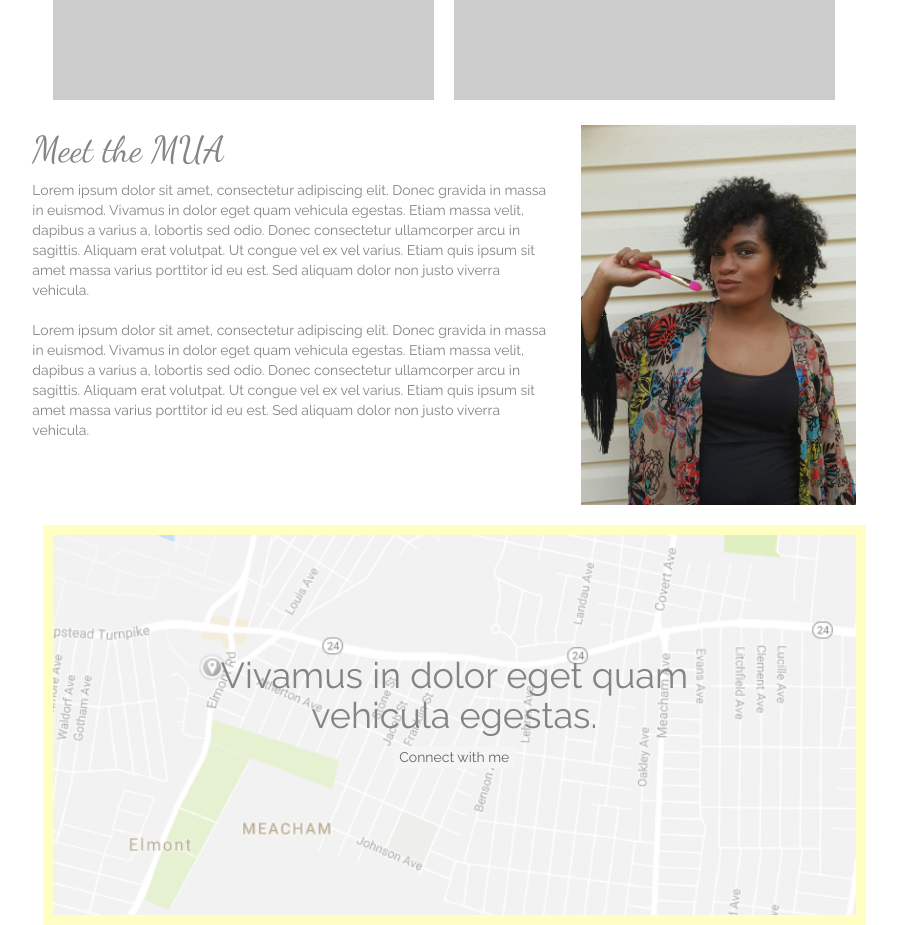
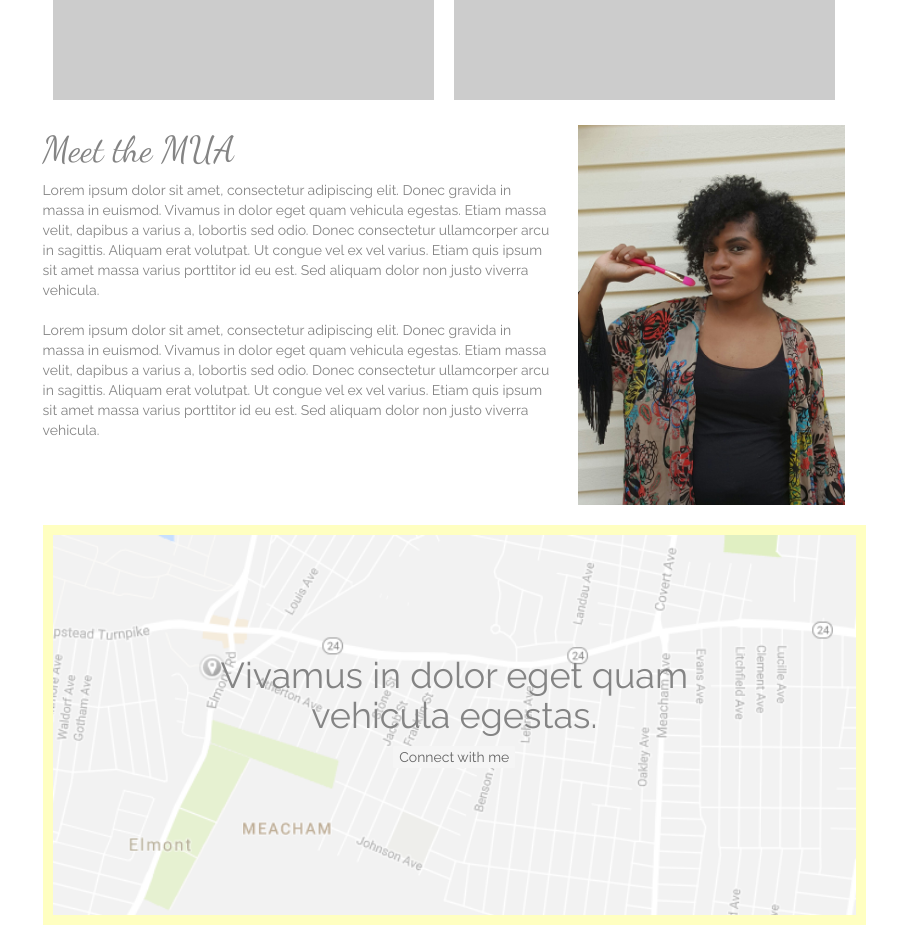
Before and after one commit to britted/cbeauMUA, a plain HTML site: page index.html in a window 1280 px wide. Shown: the part 1960-2885 px from the top of the page, without its empty margins (196-1093 px from the left). Drawn offline with nearby package versions, Linux system fonts and the light colour scheme; placeholder pictures from the web are drawn by us.

Commit message:
Update custom.css

```diff
--- a/css/custom.css
+++ b/css/custom.css
@@ -150,8 +150,6 @@ ol, ul {
 
 .aboutMe{
   font-family: 'Raleway', sans-serif;
-  margin-left:0px;
-  margin-right:0px;
 }
 
 .aboutMe_content {
```
